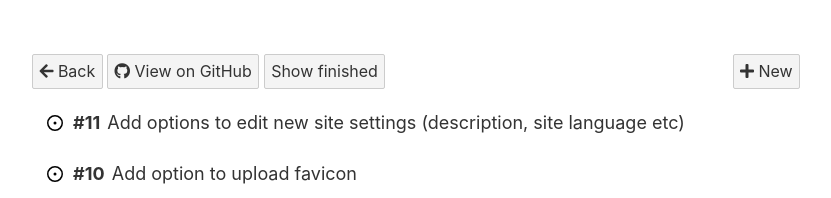
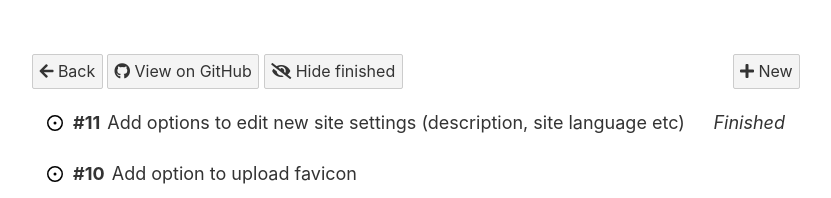
Before and after one commit to RobinBoers/ToBoo, a Svelte app: page / in a window 1280 px wide. Both pictures are taken after a click on the input "Open". Shown: the top 198 px of the page, without its empty margins (224-1055 px from the left). Built offline with nearby package versions, Linux system fonts and the light colour scheme.

Commit message:
Fixed show finished button and closed issues now have the finished label on the right

```diff
--- a/src/App.svelte
+++ b/src/App.svelte
@@ -88,7 +88,7 @@
 							"description": "Something isn't working"
 						}
 						],
-						"state": "open",
+						"state": "closed",
 						"locked": false,
 						"assignee": null,
 						"assignees": [],
@@ -391,7 +391,21 @@
 
 			<button on:click={() => {projectLayout = false}}><i class="fas fa-arrow-left"></i> Back</button>
 			<button on:click={() => {window.location = getURL(currentProject)+"/issues/"}}><i class="fab fa-github"></i> View on GitHub</button>
-			<button on:click={() => {showFinished = !showFinished}}>Show finished</button>
+
+
+
+			<button on:click={() => {showFinished = !showFinished}}>
+
+				{#if showFinished}
+					<i class="fas fa-eye-slash"></i> Hide finished
+				{:else}
+					<i class="far fa-eye-slash"></i> Show finished
+				{/if}
+
+			</button>
+
+
+
 			<button on:click={() => {window.location = getURL(currentProject)+"/issues/new"}}  class="right"><i class="fas fa-plus"></i> New</button>
 
 			{#each issues as item, i}
@@ -408,6 +422,10 @@
 
 									<span class="num">#{item.number}</span>
 									{item.title}
+
+									{#if item.state === "closed"}
+										<i class="right">Finished</i>
+									{/if}
 								</span>
 								<span class="issue-body">
 									{#if item.body !== null}
@@ -425,6 +443,10 @@
 
 								<span class="num">#{item.number}</span>
 								{item.title}
+
+								{#if item.state === "closed"}
+										<i class="right">Finished</i>
+								{/if}
 							</li>
 
 						{/if}
```
